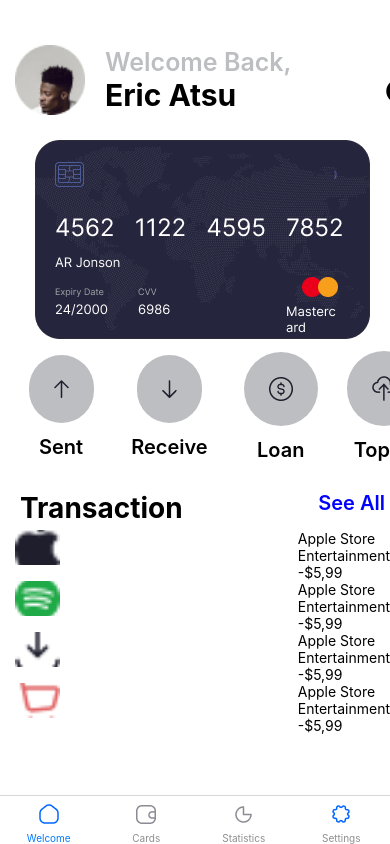
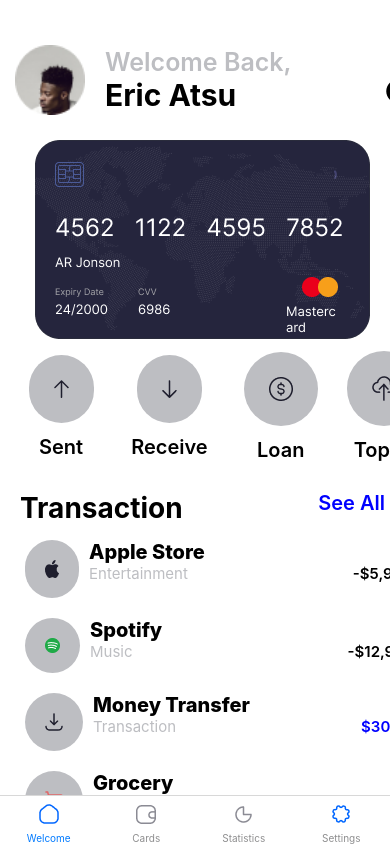
Before and after one commit to FaisalMohammedElorm/rn-assignment5-11016089, a React Native app: screen /Welcome in a window 390 px wide. Built offline with nearby package versions, Linux system fonts and the light colour scheme.

Commit message:
Done with the welcome screen

```diff
--- a/mock/transactionsData.jsx
+++ b/mock/transactionsData.jsx
@@ -1,3 +1,4 @@
+import colors from "../config/colors.jsx"
 export const transactionsData = [
   {
     id:0,
@@ -5,26 +6,30 @@ export const transactionsData = [
     title:"Apple Store",
     subTitle:"Entertainment",
     amount:"-$5,99",
+    style: {color: colors.black, fontSize:15, fontWeight:"600", marginLeft:165}
   },
   {
     id:1,
     icon: require("../assets/spotify.png"),
-    title:"Apple Store",
-    subTitle:"Entertainment",
-    amount:"-$5,99",
+    title:"Spotify",
+    subTitle:"Music",
+    amount:"-$12,99",
+    style: {color: colors.black, fontSize:15, fontWeight:"600", marginLeft:215}
   },
   {
     id:2,
     icon: require("../assets/moneyTransfer.png"),
-    title:"Apple Store",
-    subTitle:"Entertainment",
-    amount:"-$5,99",
+    title:"Money Transfer",
+    subTitle:"Transaction",
+    amount:"$300",
+    style: {color: colors.blue, fontSize:15, fontWeight:"600", marginLeft:185}
   },
   {
     id:3,
     icon: require("../assets/grocery.png"),
-    title:"Apple Store",
-    subTitle:"Entertainment",
-    amount:"-$5,99",
+    title:"Grocery",
+    subTitle:"Shopping",
+    amount:"-$88",
+    style: {color: colors.black, fontSize:15, fontWeight:"600", marginLeft:200}
   },
 ]
--- a/screens/WelcomeScreen.jsx
+++ b/screens/WelcomeScreen.jsx
@@ -66,29 +66,29 @@ const WelcomeScreen = () => {
           data={transactionsData}
           renderItem={({item}) => (
             <View style={styles.transactionContainer}>
-                <View style={{flexDirection:"row", justifyContent:"space-between"}}>
+                <View style={{flexDirection:"row"}}>
+                      <TouchableOpacity>
+                          <View style={styles.transactionIconContainer}>
                             <Image source={item.icon} style={styles.transactionIcon}/>
+                          </View>
+                      </TouchableOpacity>
                     <View>
-                    <Text>{item.title}</Text>
-                    <Text>{item.subTitle}</Text>
-                    <Text>{item.amount}</Text>
+                        <View style={{marginTop:10}}>
+                          <Text style={{fontWeight:"800", fontSize:20}}>{item.title}</Text>
+                        </View>
+                      <View style={{flexDirection:"row"}}>
+                        <Text style={{fontWeight:"400", fontSize:15, color:colors.lightgrey}}>{item.subTitle}</Text>
+                          <View>
+                            <Text style={item.style}>{item.amount}</Text>
                           </View>
                       </View>
-
-
-
-
-
                       </View>
-
-
-
+                  </View>
+                </View>
           )}
         />
       </View>
-
       </View>
-
       </View>
     )
     }
@@ -96,10 +96,6 @@ const WelcomeScreen = () => {
     wholeScreen:{
       flex:1,
       backgroundColor:"#fff"
-
-
-
-
     },
     headerContainer:{
       flex:1,
@@ -134,10 +130,6 @@ const WelcomeScreen = () => {
    bothImageAndTitleContainer:{
     justifyContent:"center",
     margin:12,
-
-
-
-
     },
     imagesContainer:{
     alignSelf:"center",
@@ -154,11 +146,11 @@ const WelcomeScreen = () => {
       fontSize:20,
       fontWeight:"600"
      },
-   transactionIcon:{
-    height:35,
-    width:45,
+     transactionIconContainer:{
+      backgroundColor: colors.lightgrey,
+      padding:20,
+      margin:10,
+      borderRadius:50
     }
-
-
   });
   export default WelcomeScreen
```
Lines whose indentation alone changed are shown as unchanged.
